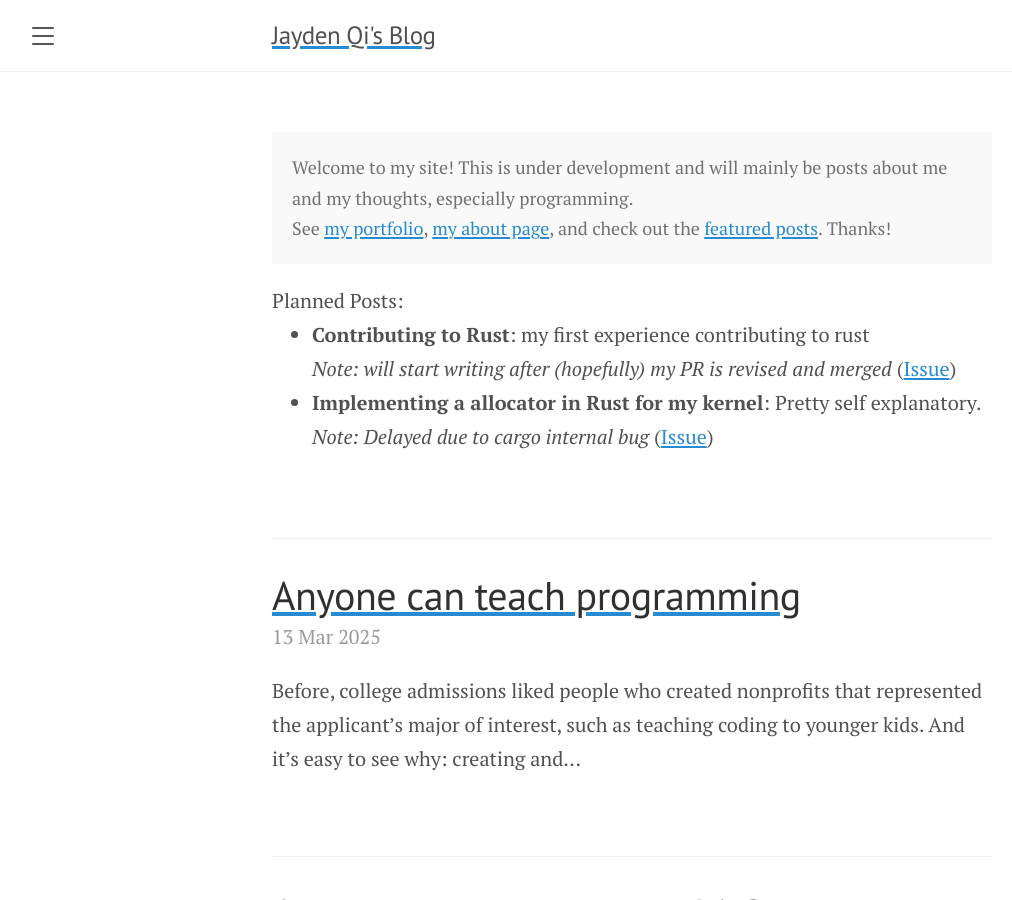
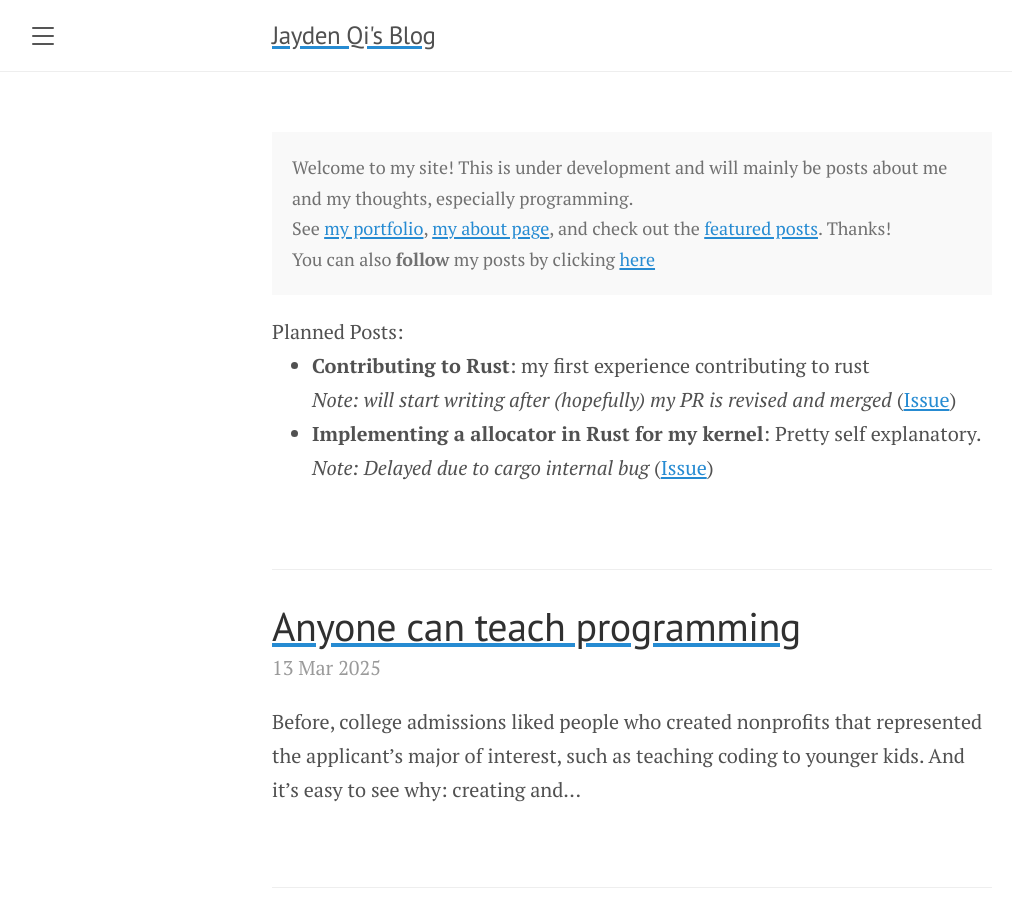
Before and after one commit to JayAndJef/jayandjef.github.io, a Jekyll site: the page built from index.html, in a window 1280 px wide and 900 px high. Shown: the whole window, without its empty margins (8-1020 px from the left). Built offline with Jekyll 4.4.1, drawn with Linux system fonts in a browser that asks for light colours; the list of posts is cut into pages by our own code.

Commit message:
feat: add mailing list

```diff
--- a/_layouts/post.html
+++ b/_layouts/post.html
@@ -6,6 +6,8 @@
   <h1 class="post-title">{{ page.title }}</h1>
   <span class="post-date">{{ page.date | date_to_string }}</span>
   {{ content }}
+  <br />
+  <div class="message">Enjoyed this post? <a href="https://follow.it/jayden-qi-s-blog?leanpub" target="_blank">Follow this blog</a> to receive updates on new content!</div>
 </div>
 
 {% if site.related_posts.size >= 1 %}
--- a/index.html
+++ b/index.html
@@ -7,6 +7,8 @@
   Welcome to my site! This is under development and will mainly be posts about me and my thoughts, especially programming.
   <br />
   See <a href="/portfolio">my portfolio</a>, <a href="/about">my about page</a>, and check out the <a href="/featured">featured posts</a>. Thanks!
+  <br />
+  You can also <b>follow</b> my posts by clicking <a href="https://follow.it/jayden-qi-s-blog?leanpub">here</a>
 </div>
 
 <div>
--- /dev/null
+++ b/verification-follow_it-Q2Y1YZY323hhdtSUkhvA.html
@@ -0,0 +1 @@
+Q2Y1YZY323hhdtSUkhvA
```
